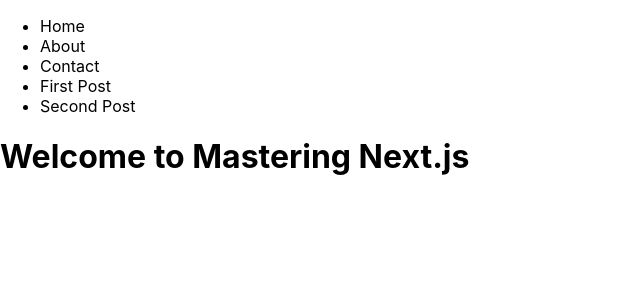
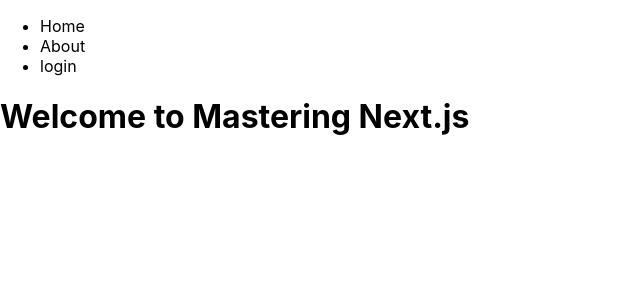
Before and after one commit to BrandonGrayson/next.js-testing-ground, a Next.js app: page / in a window 1280 px wide. Shown: the top 300 px of the page, without its empty margins (0-640 px from the left). Built offline with nearby package versions, Linux system fonts and the light colour scheme.

Commit message:
deleted post 1 and 2 for now expanding to new concepts in Next.js

```diff
--- a/pages/components/header.js
+++ b/pages/components/header.js
@@ -16,20 +16,8 @@
             </li>
 
             <li>
-                <Link href='/contact'>
-                    <a>Contact</a>
-                </Link>
-            </li>
-
-            <li>
-                <Link as='/post/1' href='/post/{id}'>
-                    <a>First Post</a>
-                </Link>
-            </li>
-
-            <li>
-                <Link as='/post/2' href='/post/{id}'>
-                    <a>Second Post</a>
+                <Link href='/login'>
+                    <a>login</a>
                 </Link>
             </li>
         </ul>
```
